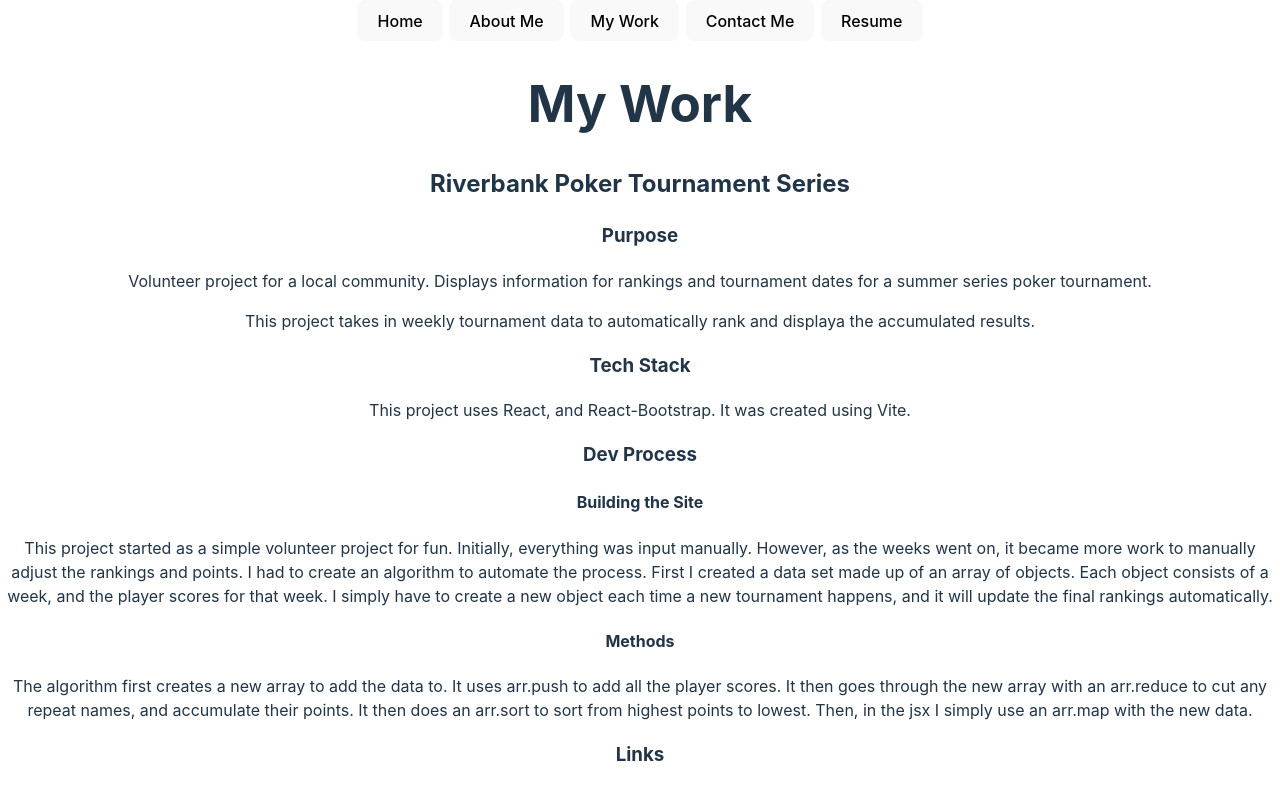
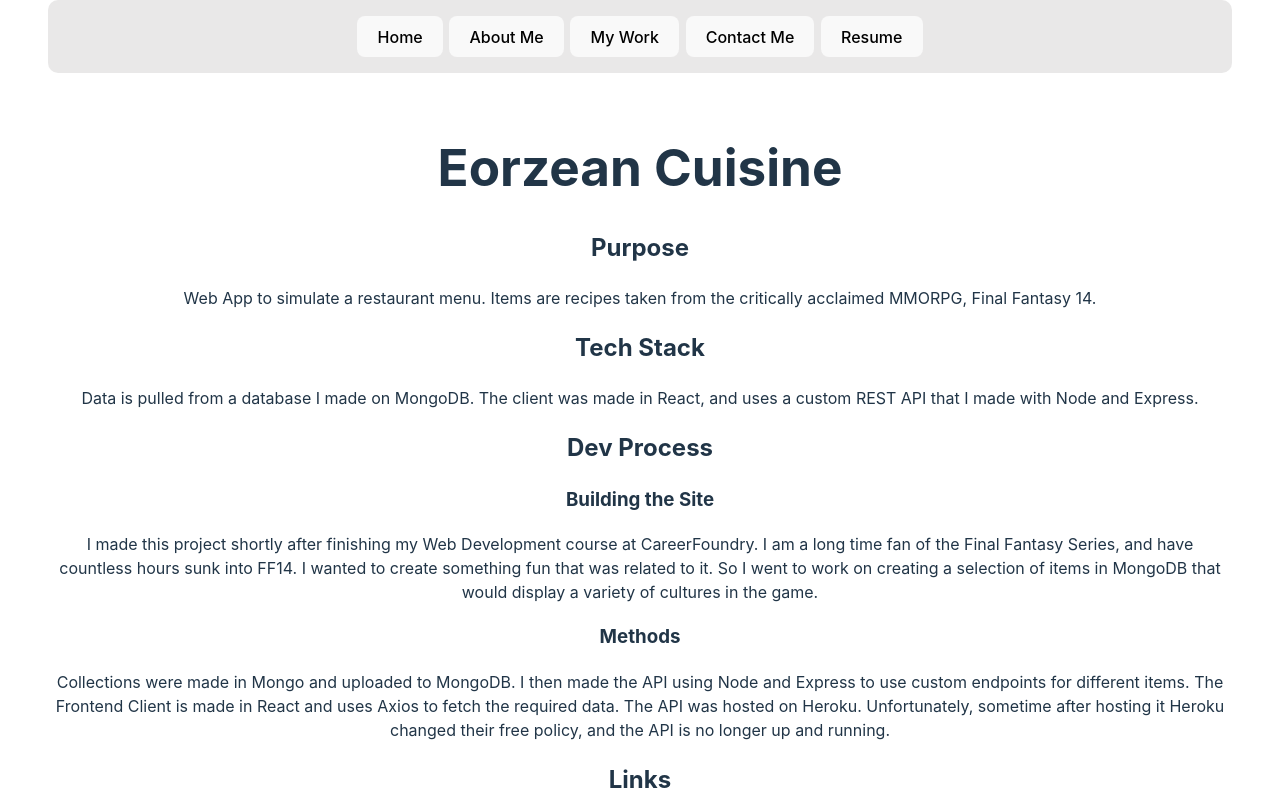
Before and after one commit to SolidSok/new-portfolio, a React (Vite) app: page /work/ec in a window 1280 px wide. Shown: the top 792 px of the page. Built offline with nearby package versions, Linux system fonts and the light colour scheme.

Commit message:
style updates

```diff
--- a/src/App.css
+++ b/src/App.css
@@ -6,7 +6,6 @@
 
 .card {
   padding: 2em;
-  border: 1px solid white;
   margin: 1rem;
 }
 
--- a/src/App.jsx
+++ b/src/App.jsx
@@ -1,7 +1,7 @@
 import { BrowserRouter } from 'react-router-dom';
 import { Routes, Route } from 'react-router-dom';
 import './App.css';
-import NavigationMenu from './components/navigationWheel/navigationMenu';
+import NavBar from './components/navigationWheel/navbar';
 import Welcome from './components/welcome/welcome';
 import AboutMe from './components/aboutMe/aboutMe';
 import MyWorkList from './components/myWork/myWorkList';
@@ -13,7 +13,7 @@ function App() {
   return (
     <BrowserRouter>
       <Routes>
-        <Route path="/" element={<NavigationMenu />}>
+        <Route path="/" element={<NavBar />}>
           <Route index element={<Welcome />} />
           <Route path="aboutme" element={<AboutMe />} />
           <Route path="work" element={<MyWorkList />} />
--- a/src/components/myWork/caseStudy.jsx
+++ b/src/components/myWork/caseStudy.jsx
@@ -1,39 +1,43 @@
 import myWork from './myWorkInfo';
+import { useParams } from 'react-router';
+
 export default function CaseStudy() {
+  const { name } = useParams();
+  const work = myWork.find(p => p.urlParams === name);
   return (
-    <div className="case-study">
-      <h1>My Work</h1>
-      {myWork.map(work => (
-        <div key={work.project}>
-          <h2>{work.project}</h2>{' '}
+    <div className="case-study content page card">
       <div>
-            <h3>Purpose</h3>
+        <h1>{work.project}</h1>{' '}
+        <div>
+          <h2>Purpose</h2>
 
           {work.purpose.map(item => (
             <p key={item}>{item}</p>
           ))}
         </div>
         <div>
-            <h3>Tech Stack</h3>
+          <h2>Tech Stack</h2>
           <p>{work.techStack}</p>
         </div>
         <div>
-            <h3>Dev Process</h3>
-            <h4>Building the Site</h4>
+          <h2>Dev Process</h2>
+          <h3>Building the Site</h3>
           <p>{work.devProcess.process}</p>
-            <h4>Methods</h4>
+          <h3>Methods</h3>
           <p>{work.devProcess.methods}</p>
         </div>
         <div>
-            <h3>Links</h3>
-            <a href={work.links.github}>Github</a>
-            <br />
+          <h2>Links</h2>
+          <a target="_blank" rel="noreferrer" href={work.links.github}>
+            <button> Github</button>
+          </a>
           {work.links.site !== null ? (
-              <a href={work.links.site}>Website</a>
+            <a target="_blank" rel="noreferrer" href={work.links.site}>
+              <button>Website</button>
+            </a>
           ) : null}
         </div>
       </div>
-      ))}
     </div>
   );
 }
--- a/src/components/myWork/myWorkInfo.jsx
+++ b/src/components/myWork/myWorkInfo.jsx
@@ -1,5 +1,6 @@
 const myWork = [
   {
+    urlParams: 'rpts',
     project: 'Riverbank Poker Tournament Series',
     images: [
       'https://placehold.co/250x300',
@@ -26,6 +27,7 @@ const myWork = [
     },
   },
   {
+    urlParams: 'feeub',
     project: 'Fire Emblem Engage Unit Builder',
     images: [
       'https://placehold.co/250x300',
@@ -52,6 +54,7 @@ const myWork = [
     },
   },
   {
+    urlParams: 'ec',
     project: 'Eorzean Cuisine',
     images: [
       'https://placehold.co/250x300',
@@ -76,6 +79,7 @@ const myWork = [
     },
   },
   {
+    urlParams: 'rnca',
     project: 'React Native Chat App',
     images: [
       'https://placehold.co/250x300',
@@ -97,6 +101,7 @@ const myWork = [
     links: { github: 'https://github.com/SolidSok/chat-app', site: null },
   },
   {
+    urlParams: 'portfolio',
     project: 'Portfolio',
     images: [
       'https://placehold.co/250x300',
--- a/src/components/myWork/myWorkList.jsx
+++ b/src/components/myWork/myWorkList.jsx
@@ -7,14 +7,14 @@ export default function MyWorkList() {
       <h1>My Work</h1>
       {myWork.map(work => {
         return (
-          <div className="card" key={work.name}>
+          <div className="card" key={work.urlParams}>
             {' '}
             <h2>{work.project}</h2>
             {work.images.map(image => (
               <img className="project-image" src={image} />
             ))}
             <p>{work.purpose}</p>
-            <Link to="/work/:project">
+            <Link to={`/work/${work.urlParams}`}>
               {' '}
               <button>Case Study</button>
             </Link>
--- a/src/components/navigationWheel/nav.css
+++ b/src/components/navigationWheel/navbar.css
@@ -1,20 +1,28 @@
+.navbar {
+  position: sticky;
+  top: 0;
+  width: 90%;
+  background-color: #9d959538;
+  padding: 1rem;
+  border-radius: 10px;
+  margin: auto;
+  z-index: 10;
+}
+.nav-item {
+  padding: 0.2rem;
+}
+
 .footer {
   display: flex;
   flex-wrap: wrap;
   justify-content: space-evenly;
+  margin-bottom: 2.5rem;
 }
 .footer-item {
   padding: 0.3rem;
 }
 .left-footer {
   visibility: hidden;
-}
-.navbar {
-  position: sticky;
-  align-items: center;
-}
-.nav-item {
-  padding: 0.2rem;
 }
 
 .quick-links {
--- a/src/components/navigationWheel/navigationMenu.jsx
+++ b/src/components/navigationWheel/navbar.jsx
@@ -1,12 +1,11 @@
 import { Outlet } from 'react-router';
 import { Link } from 'react-router-dom';
-import './nav.css';
+import './navbar.css';
 
-export default function NavigationMenu() {
+export default function NavBar() {
   return (
-    <div>
-      <div className="navbar">
-        <div>
+    <div className="nav-page">
+      <nav className="navbar">
         <Link className="nav-item" to="/">
           <button>Home</button>
         </Link>
@@ -22,8 +21,7 @@ export default function NavigationMenu() {
         <Link className="nav-item" to="/resume">
           <button>Resume</button>
         </Link>
-        </div>
-      </div>
+      </nav>
       <Outlet />
       <div className="footer">
         <div className="left-footer">
--- a/src/index.css
+++ b/src/index.css
@@ -5,7 +5,7 @@
 
   color-scheme: light dark;
   color: rgba(255, 255, 255, 0.87);
-  background-color: #312f2f;
+  background-color: #242424;
 
   font-synthesis: none;
   text-rendering: optimizeLegibility;
@@ -30,7 +30,6 @@ body {
   flex-wrap: wrap;
   text-align: center;
   min-width: 320px;
-  min-height: 100vh;
   justify-content: center;
 }
 
@@ -60,10 +59,7 @@ button:focus-visible {
 
 .content {
   padding: 1rem 2rem;
-  margin-top: 1rem;
-}
-.page {
-  background-color: #242424;
+  z-index: 0;
 }
 
 @media (prefers-color-scheme: light) {
```
Lines whose indentation alone changed are shown as unchanged.
